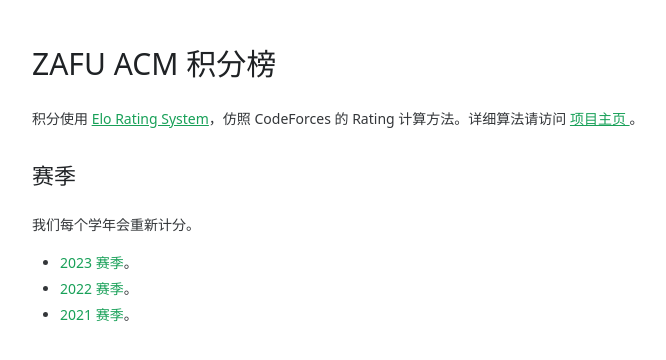
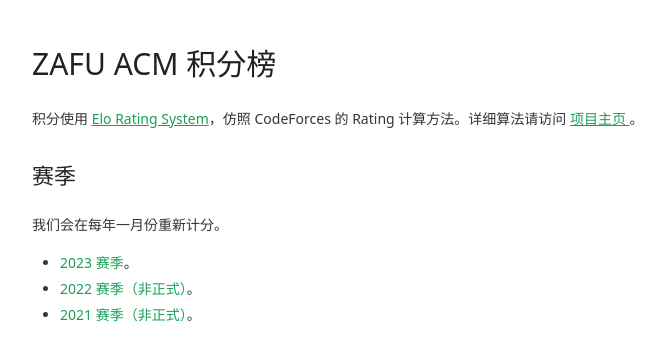
Before and after one commit to zafuacm/rating, a Vue app in the folder web/: page /#/list/error in a window 1280 px wide. Shown: the top 360 px of the page, without its empty margins (208-874 px from the left). Built offline with nearby package versions, Linux system fonts and the light colour scheme; a small style sheet from the web is missing.

Commit message:
update HomeView.vue

```diff
--- a/web/src/views/HomeView.vue
+++ b/web/src/views/HomeView.vue
@@ -103,17 +103,17 @@ onMounted(() => {
 			Rating 计算方法。详细算法请访问 <n-a href="https://github.com/rogeryoungh/rating/settings"> 项目主页 </n-a>。 </n-p>
 
 		<n-h2> 赛季 </n-h2>
-		<n-p> 我们每个学年会重新计分。 </n-p>
+		<n-p> 我们会在每年一月份重新计分。 </n-p>
 		<n-p>
 			<n-ul>
 				<n-li>
 					<n-a @click="router.push('/list/2023-all')">2023 赛季</n-a>。
 				</n-li>
 				<n-li>
-					<n-a @click="router.push('/list/2022-all')">2022 赛季</n-a>。
+					<n-a @click="router.push('/list/2022-all')">2022 赛季（非正式）</n-a>。
 				</n-li>
 				<n-li>
-					<n-a @click="router.push('/list/2021-all')">2021 赛季</n-a>。
+					<n-a @click="router.push('/list/2021-all')">2021 赛季（非正式）</n-a>。
 				</n-li>
 			</n-ul>
 		</n-p>
```
